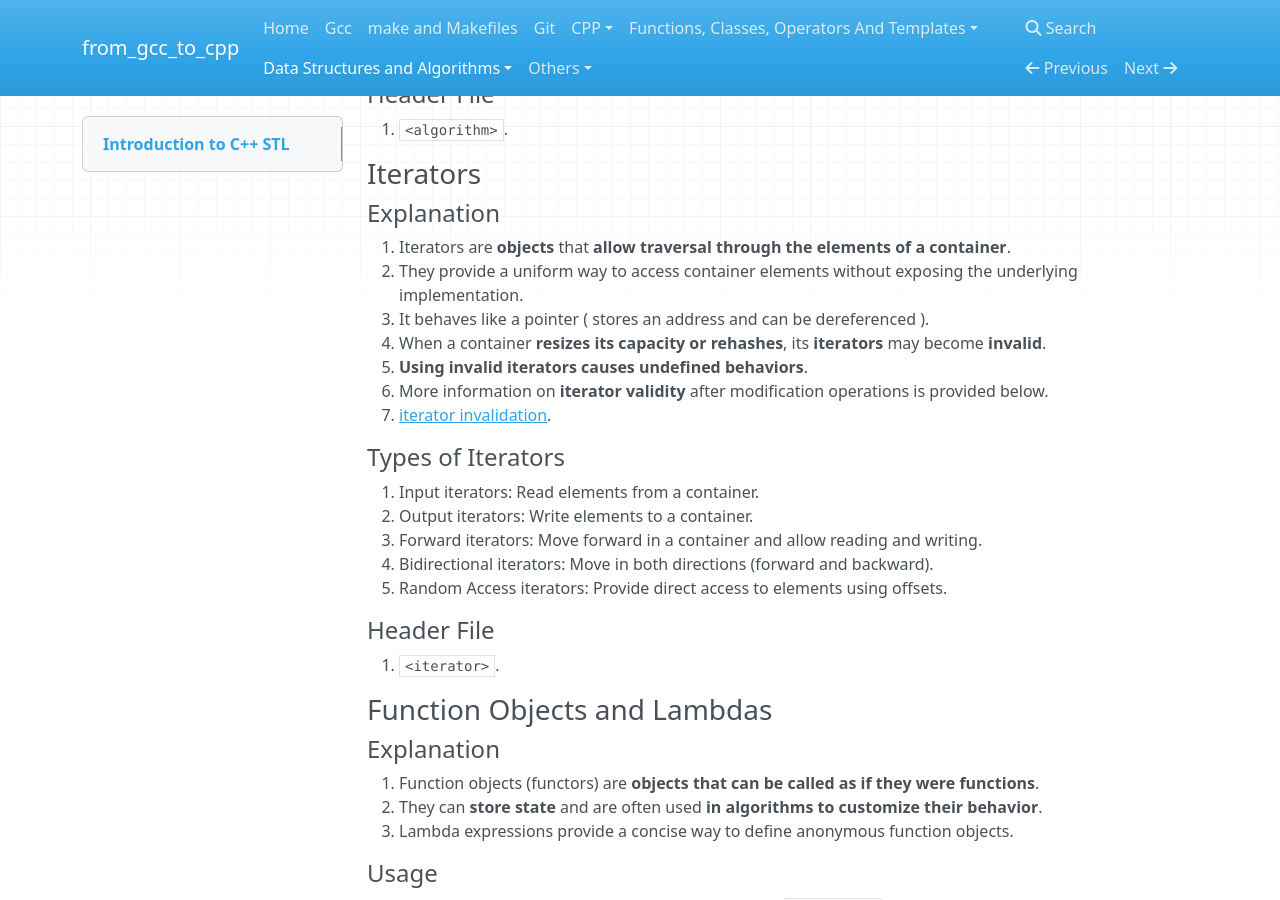
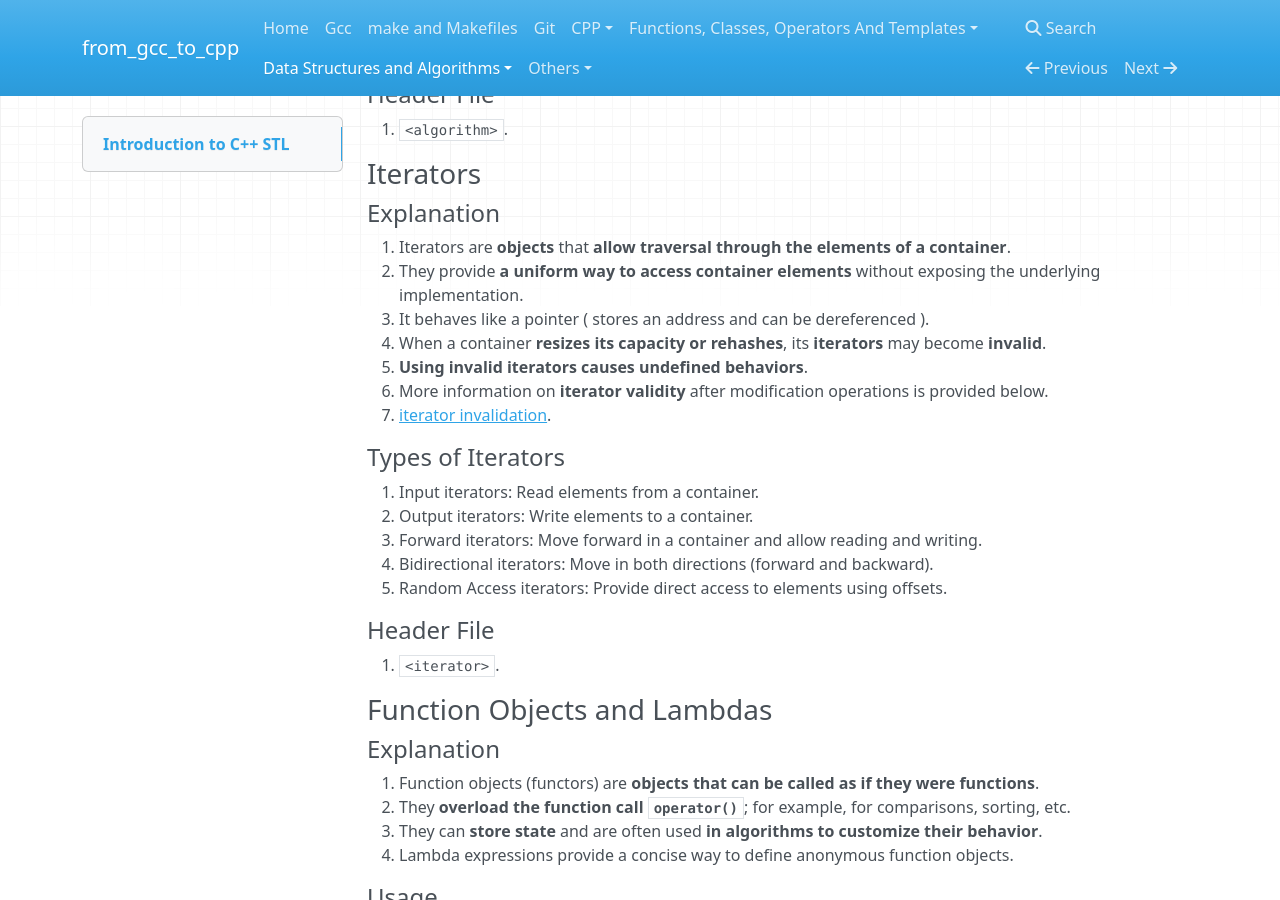
Before and after one commit to 0BananaBig0/from_gcc_to_cpp, an MkDocs documentation site: the page built from docs/IntroductionToTheCPPSTL.md, in a window 1280 px wide and 900 px high, scrolled down 2255 px. Built offline with MkDocs 1.6.1, drawn with Linux system fonts in a browser that asks for light colours; nearby versions of some CDN libraries.

Commit message:
supplement IntroductionToTheCPPSTL.md

```diff
--- a/docs/IntroductionToTheCPPSTL.md
+++ b/docs/IntroductionToTheCPPSTL.md
@@ -113,7 +113,7 @@
 #### Explanation
 
 1. Iterators are **objects** that **allow traversal through the elements of a container**.
-2. They provide a uniform way to access container elements without exposing the underlying
+2. They provide **a uniform way to access container elements** without exposing the underlying
    implementation.
 3. It behaves like a pointer ( stores an address and can be dereferenced ).
 4. When a container **resizes its capacity or rehashes**, its **iterators** may become **invalid**.
@@ -138,8 +138,9 @@
 #### Explanation
 
 1. Function objects (functors) are **objects that can be called as if they were functions**.
-2. They can **store state** and are often used **in algorithms to customize their behavior**.
-3. Lambda expressions provide a concise way to define anonymous function objects.
+2. They **overload the function call `operator()`**; for example, for comparisons, sorting, etc.
+3. They can **store state** and are often used **in algorithms to customize their behavior**.
+4. Lambda expressions provide a concise way to define anonymous function objects.
 
 #### Usage
 
```
